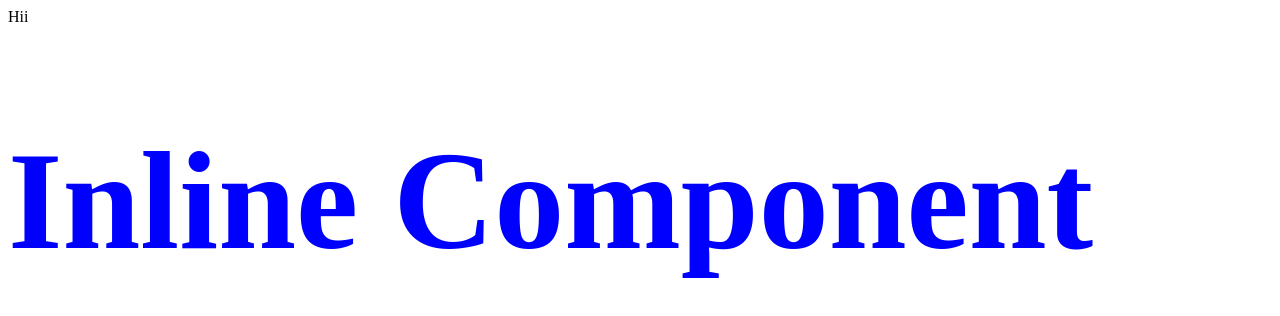
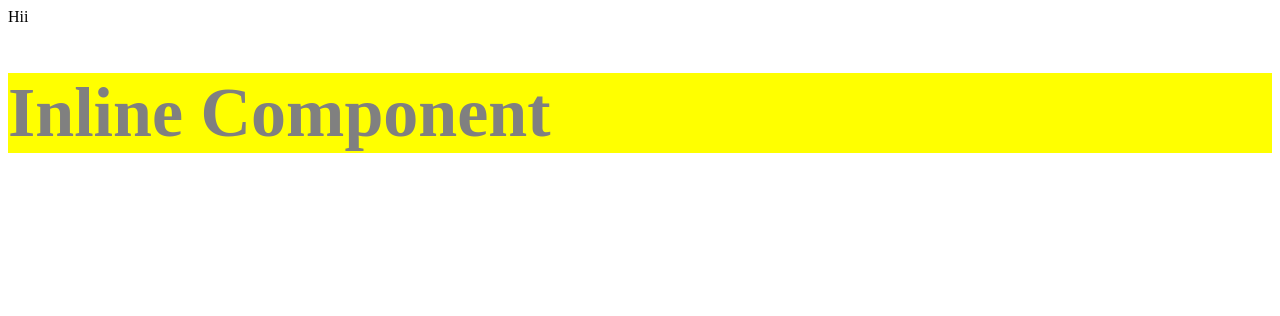
Before and after one commit to raghav0807/To-Do-App, a React (Vite) app: page / in a window 1280 px wide. Shown: the top 316 px of the page. Built offline with nearby package versions, Linux system fonts and the light colour scheme.

Commit message:
Using CSS Style Sheet

```diff
--- a/src/components/InlineComponent.jsx
+++ b/src/components/InlineComponent.jsx
@@ -1,10 +1,12 @@
 import React from "react";
-const header = { color: "blue", fontSize: "140px" };
-
+// const header = { color: "blue", fontSize: "140px" };
+import "../css/style.css";
 export default function InlineComponent() {
   return (
     <div>
-      <h1 style={header}>Inline Component</h1>
+      {/* <h1 style={header}>Inline Component</h1>
+       */}
+      <h1 className="header ">Inline Component</h1>
     </div>
   );
 }
--- /dev/null
+++ b/src/css/style.css
@@ -0,0 +1,5 @@
+.header{
+  color: gray;
+  background-color: yellow;
+  font-size: 70px;
+}
```
